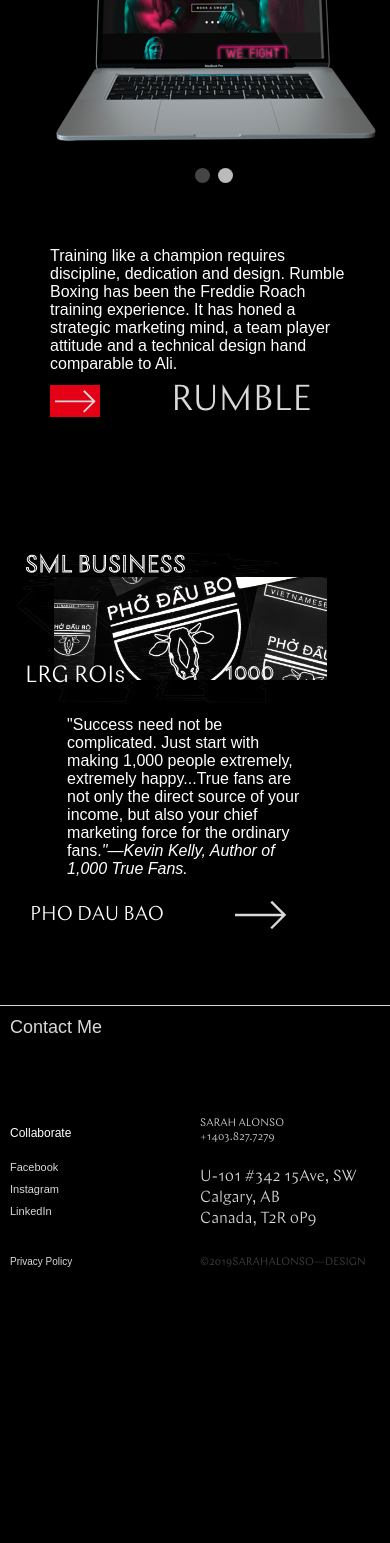
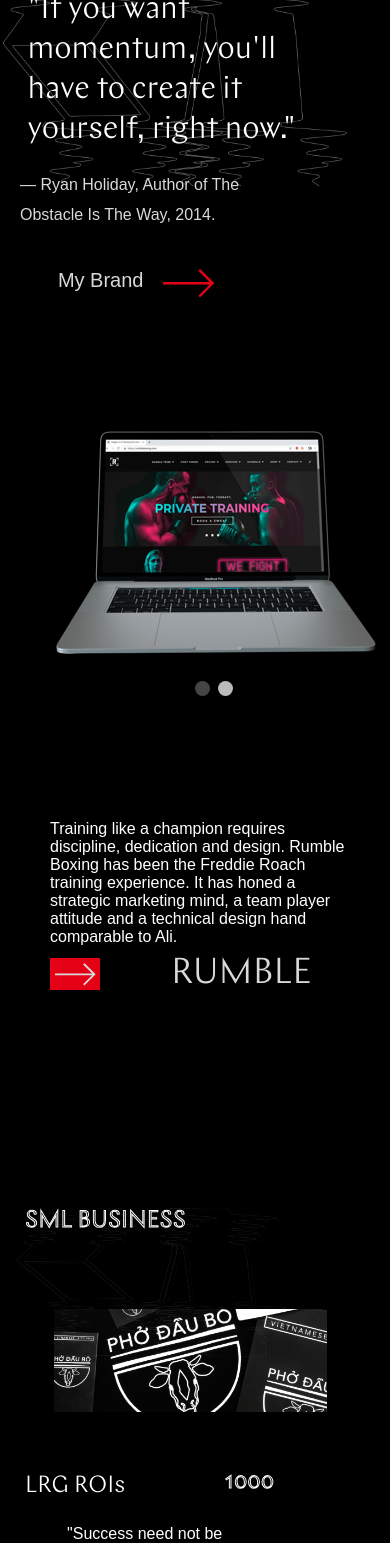
Before and after one commit to smc-dotexe/sadesign, a React (Create React App) app: page / in a window 390 px wide. Shown: the part 1049-2592 px from the top of the page. Before the commit the page ends 2381 px from the top, so only its background shows below. Built offline with nearby package versions, Linux system fonts and the light colour scheme.

Commit message:
still trying to fix height issues

```diff
--- a/src/App.css
+++ b/src/App.css
@@ -1,12 +1,8 @@
 * {
   margin: 0;
-  /* background: #000 !important;
-  color: #0f0 !important;
-  outline: solid #f00 1px !important; */
 }
 
 html {
-  /* overflow-x: hidden;  */
   overflow-y: auto;
   background-color: black;
   width: 100%;
@@ -36,10 +32,6 @@
   cursor: pointer;
   padding: 10px;
   margin: 5px;
-  /* grid-column: 5;
-  grid-row: 1;
-  align-self: start;
-  justify-self: center; */
   width: 35px;
   z-index: 2;
   opacity: 1;
@@ -89,7 +81,8 @@
 }
 
 .slide {
-  height: 100vmin;
+  /* height: 100vmin; */
+  height: 100vh;
   /* min-height: 300px; */
   min-height: 100%;
   width: 100%;
@@ -485,7 +478,7 @@
   background-color: black;
   display: grid;
   grid-template-columns: minmax(88px, 10%) auto 1fr;
-  grid-template-rows: minmax(min-content, max-content) minmax(min-content, auto) minmax(min-content, max-content);
+  /* grid-template-rows: minmax(min-content, max-content) minmax(min-content, auto) minmax(min-content, max-content); */
   grid-gap: 10px;
 }
 
@@ -609,17 +602,20 @@
 CONTACT SECTION
 ******************/
 .contact {
-  min-height: 60vmin;
+  /* min-height: 60vh;
+  height: 110vh; */
   background-color: black;
   display: grid;
   grid-template-columns: minmax(min-content, 10%) 1fr;
   grid-gap: 10vmin;
+  margin-top: 20vh;
 }
 
 #contactBorder {
   grid-column: 1;
   grid-row: 1 / span 2;
   border-right: 1px solid white;
+
 }
 
 #contactInfo {
--- a/src/App.js
+++ b/src/App.js
@@ -32,6 +32,7 @@
 
 
   render() {
+    console.log('WINDOW WIDTH', window.innerWidth)
     let sandwichBtnAnimation;
     if (this.state.displayMenu===false) {
         sandwichBtnAnimation = 'sandwichButtonContainer close'
--- a/src/components/aboutPage/about.css
+++ b/src/components/aboutPage/about.css
@@ -1,4 +1,3 @@
-.aboutDiv {
-    border: 10px solid purple;
-    background-color: white;
+h1 {
+    color: white;
 }
--- a/src/components/sandwichComp/sandwichMenu.css
+++ b/src/components/sandwichComp/sandwichMenu.css
@@ -8,7 +8,7 @@
     width: 250px;
     background-color: black;
     position: fixed;
-    height: 110vmin;
+    height: 110vh;
     display: grid;
     grid-template-columns: 1fr 1fr;
     grid-template-rows: 20px 30px 20px 20px 1fr;
@@ -166,7 +166,7 @@
 
     .sandwichComp {
         width: 100%;
-        height: 120%;
+        /* height: 120%;    */
     }
 
     #sandwichMenuExit {
--- a/src/styles/responsiveDesignTraining.css
+++ b/src/styles/responsiveDesignTraining.css
@@ -1,9 +1,8 @@
 @media (max-width: 1065px) {
     .designTraining {
-        height: 85vmin;
         display: grid;
         grid-template-columns: minmax(88px, 10%) 1fr;
-        grid-template-rows: minmax(354px, max-content) minmax(min-content, max-content);
+        /* grid-template-rows: minmax(354px, max-content) 1000px; */
         /* background-color: maroon; */
     }
 
@@ -36,18 +35,21 @@
 
 }
 
+@media (min-width: 515px) and (max-width: 620px) {
+    .designTraining {
+    }
+}
+
 @media (min-width: 410px) and (max-width: 514px) {
 
     .designTraining {
-        height: 145vmin;
     }
 
     #rumbleSlideShow {
         grid-column: 1 / span 2;
     }
     #dtDescriptorDiv {
-        /* margin: 0; */
-
+        margin-left: 0;
     }
     #dtDescription {
         padding-left: 5px;
@@ -59,7 +61,7 @@
 
 @media (max-width: 409px) {
     .designTraining {
-        height: 165vmin;
+        min-height: 100vmin;
     }
     #rumbleSlideShow {
         grid-column: 1 / span 2;
--- a/src/styles/responsiveSmallBusiness.css
+++ b/src/styles/responsiveSmallBusiness.css
@@ -2,6 +2,7 @@
 
     .smallBusiness {
         grid-template-columns: minmax(88px, 10%) auto auto;
+        height: 100vh;
     }
 
     #pdbQuote {
@@ -15,7 +16,7 @@
         grid-row: 3;
         grid-column: 2;
         justify-self: end;
-        align-self: center;
+        align-self: start;
         font-size: 20px;
         /* font-size: 5.747126436781609VW; */
 
@@ -26,6 +27,8 @@
         grid-column: 3;
         grid-row: 3;
         justify-self: start;
+        align-self: start;
+        margin-top: -12px;
     }
 }
 
```
Lines whose indentation alone changed are shown as unchanged.
